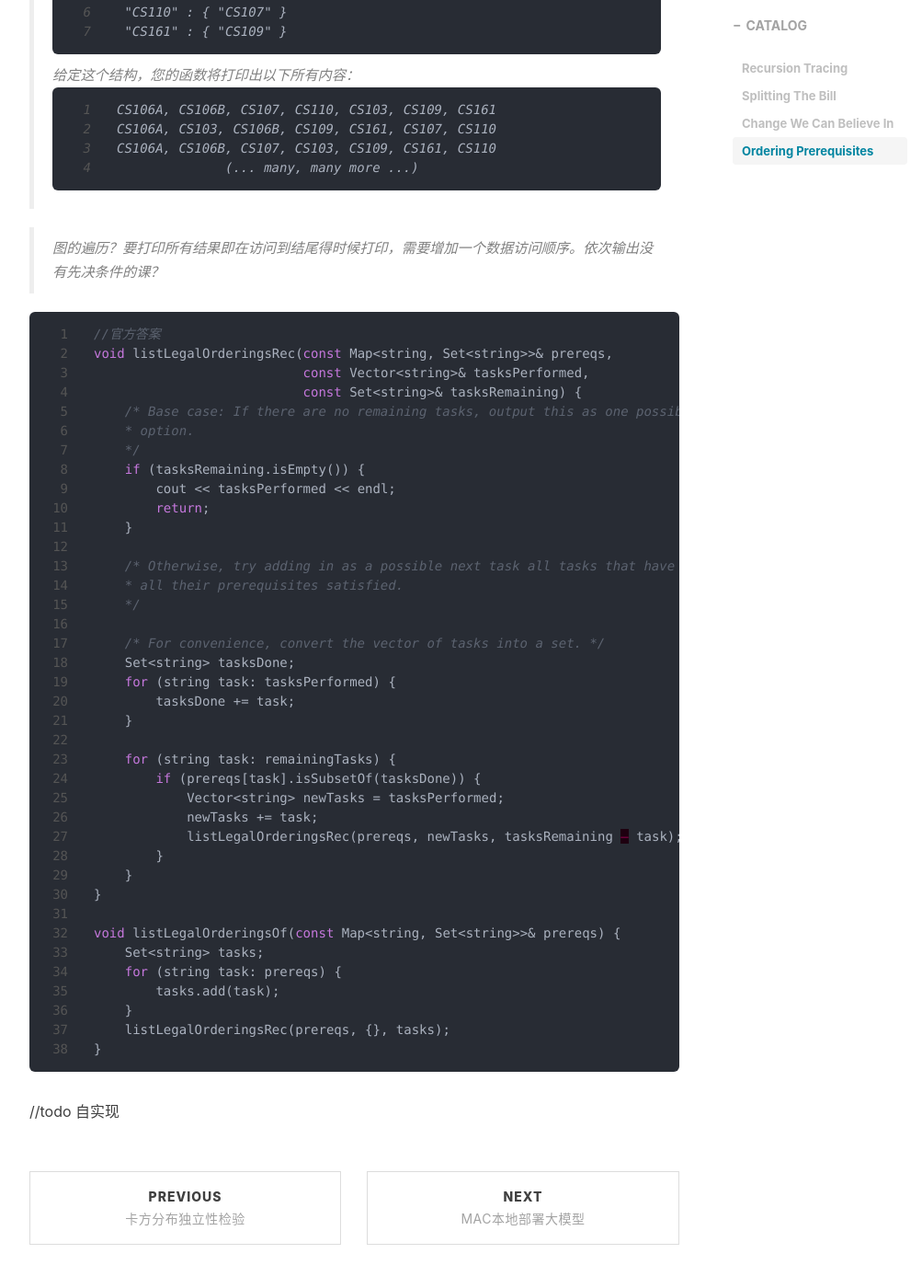
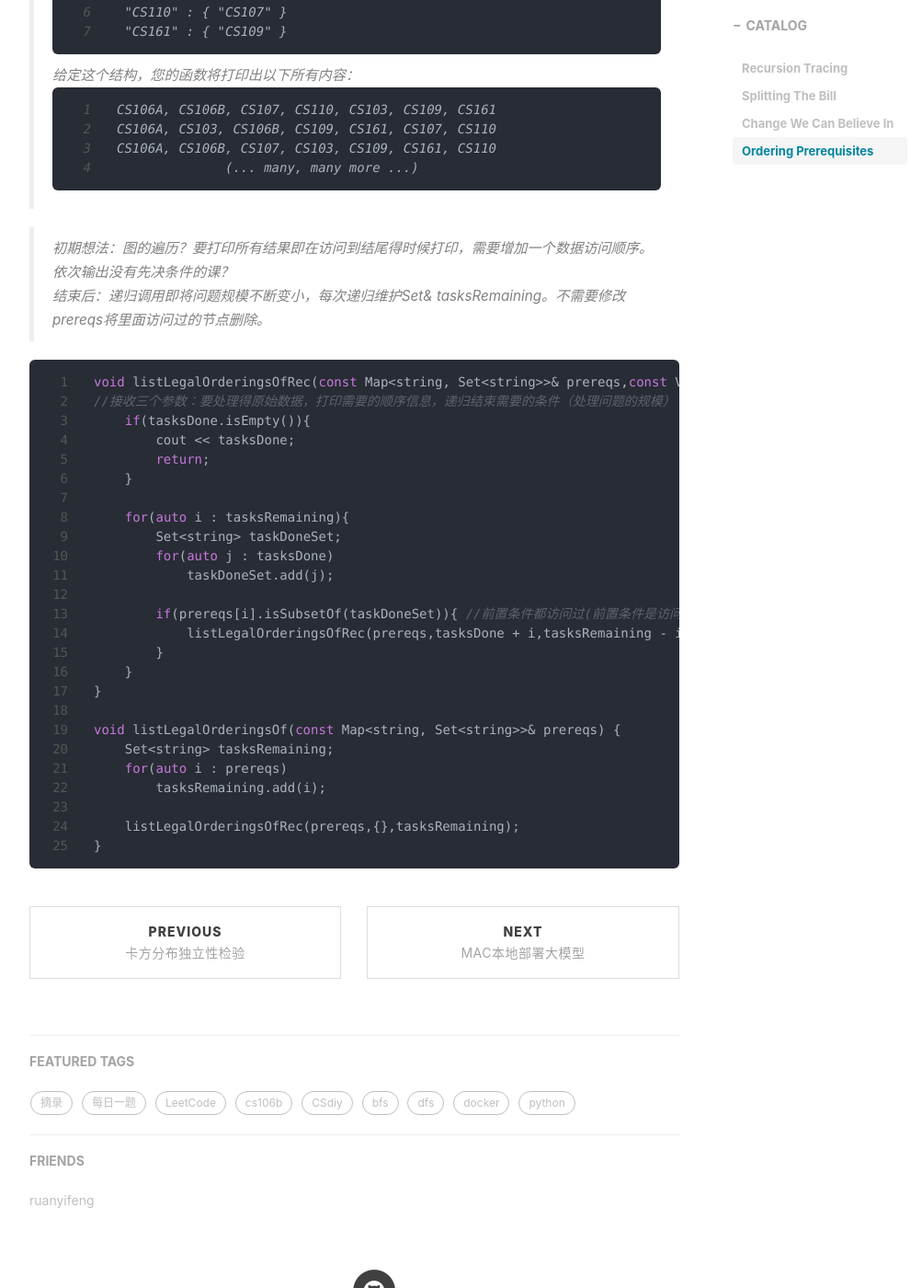
Before and after one commit to Lhrek/Lhrek.github.io, a Jekyll site: the page built from _posts/2024-6-20-cs106b_section3.md, in a window 1280 px wide and 1400 px high, scrolled down 6720 px. Shown: the whole window at 92% size, without its empty margins (233-1236 px from the left). Built offline with Jekyll 4.4.1, drawn with Linux system fonts in a browser that asks for light colours; nearby versions of some CDN libraries; comment, search, counter and statistics services are not loaded.

Commit message:
mac commit

````diff
--- a/_posts/2024-6-20-cs106b_section3.md
+++ b/_posts/2024-6-20-cs106b_section3.md
@@ -273,49 +273,34 @@ int fewestCoinsFor(int cents, const Set<int>& coins) {
 >               (... many, many more ...)
 > ```
 
-> 图的遍历？要打印所有结果即在访问到结尾得时候打印，需要增加一个数据访问顺序。依次输出没有先决条件的课？
+> 初期想法：图的遍历？要打印所有结果即在访问到结尾得时候打印，需要增加一个数据访问顺序。依次输出没有先决条件的课？
+>
+> 结束后：递归调用即将问题规模不断变小，每次递归维护Set<string>& tasksRemaining。不需要修改prereqs将里面访问过的节点删除。
 
 ```cpp
-//官方答案
-void listLegalOrderingsRec(const Map<string, Set<string>>& prereqs,
-                           const Vector<string>& tasksPerformed,
-                           const Set<string>& tasksRemaining) {
-    /* Base case: If there are no remaining tasks, output this as one possible
-    * option.
-    */
-    if (tasksRemaining.isEmpty()) {
-        cout << tasksPerformed << endl;
+void listLegalOrderingsOfRec(const Map<string, Set<string>>& prereqs,const Vector<string>& tasksDone,const Set<string>& tasksRemaining){
+//接收三个参数：要处理得原始数据，打印需要的顺序信息，递归结束需要的条件（处理问题的规模）
+    if(tasksDone.isEmpty()){
+        cout << tasksDone;
         return;
     }
 
-    /* Otherwise, try adding in as a possible next task all tasks that have had
-    * all their prerequisites satisfied.
-    */
+    for(auto i : tasksRemaining){
+        Set<string> taskDoneSet;
+        for(auto j : tasksDone)
+            taskDoneSet.add(j);
 
-    /* For convenience, convert the vector of tasks into a set. */
-    Set<string> tasksDone;
-    for (string task: tasksPerformed) {
-        tasksDone += task;
-    }
-
-    for (string task: remainingTasks) {
-        if (prereqs[task].isSubsetOf(tasksDone)) {
-            Vector<string> newTasks = tasksPerformed;
-            newTasks += task;
-            listLegalOrderingsRec(prereqs, newTasks, tasksRemaining – task);
+        if(prereqs[i].isSubsetOf(taskDoneSet)){ //前置条件都访问过(前置条件是访问过的节点的子集)
+            listLegalOrderingsOfRec(prereqs,tasksDone + i,tasksRemaining - i);
         }
     }
 }
 
 void listLegalOrderingsOf(const Map<string, Set<string>>& prereqs) {
-    Set<string> tasks;
-    for (string task: prereqs) {
-        tasks.add(task);
-    }
-    listLegalOrderingsRec(prereqs, {}, tasks);
+    Set<string> tasksRemaining;
+    for(auto i : prereqs)
+        tasksRemaining.add(i);
+
+    listLegalOrderingsOfRec(prereqs,{},tasksRemaining);
 }
 ```
-
-
-
-//todo 自实现
````
